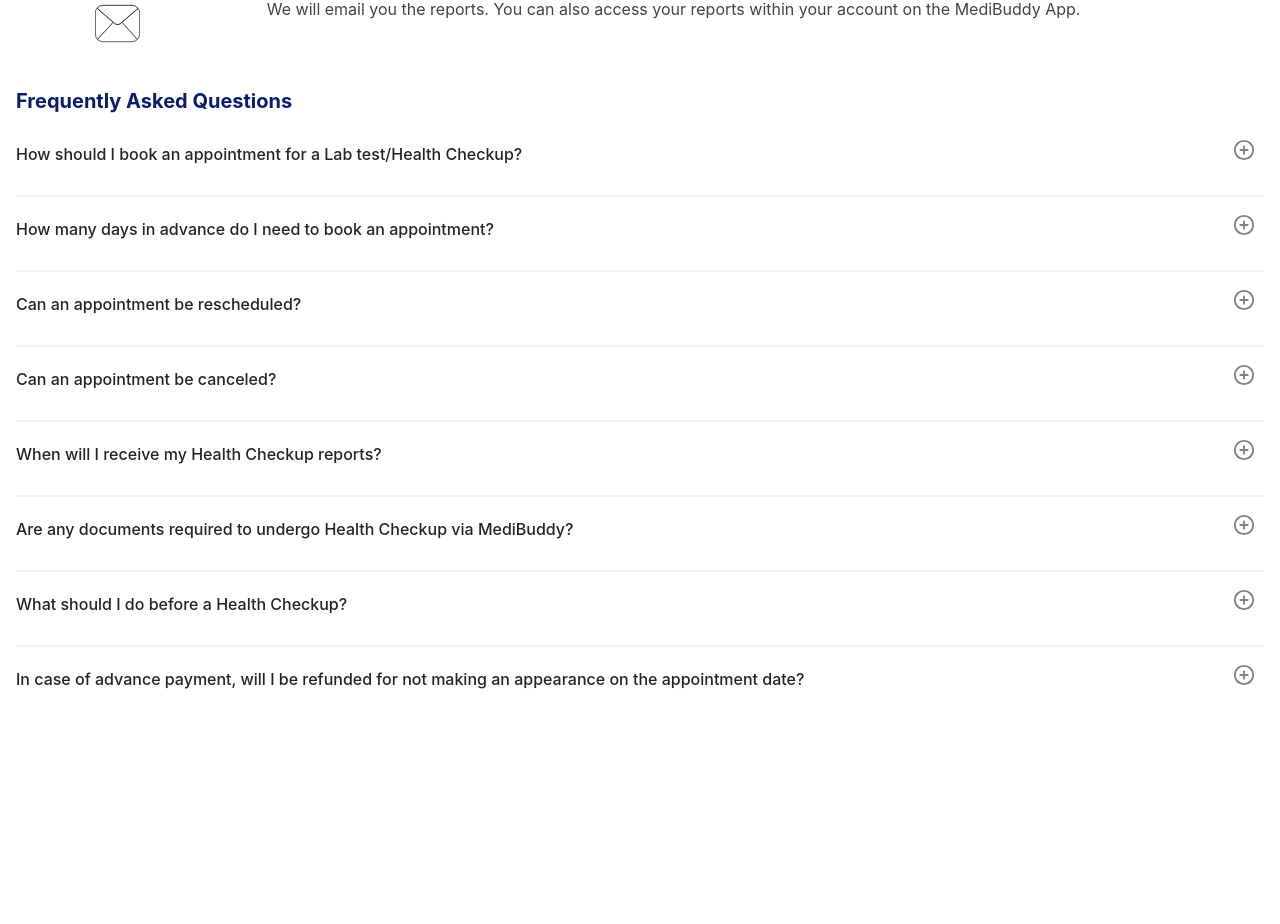
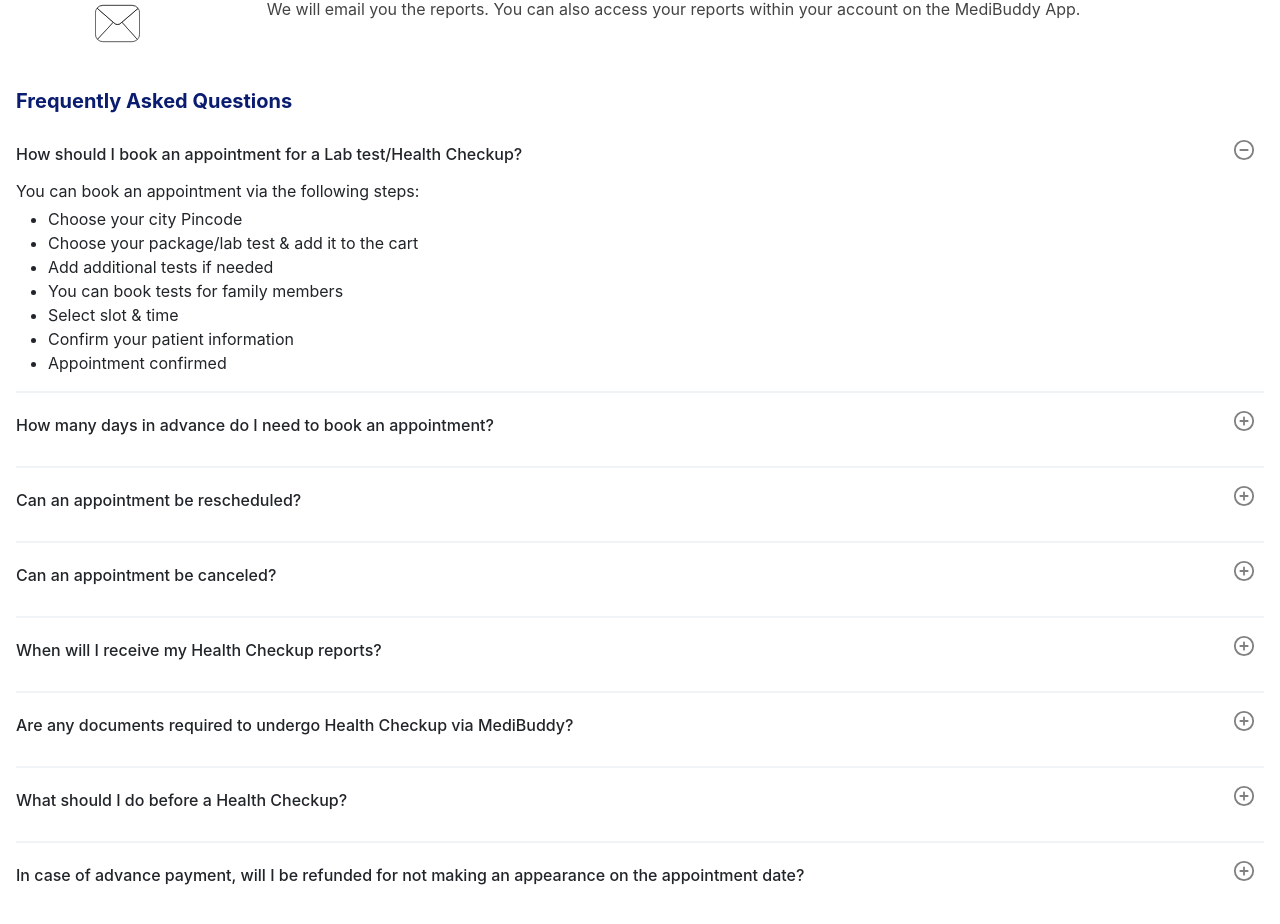
Before and after one commit to SAIMANIKESH/mediBuddy, a React (Create React App) app: page / in a window 1280 px wide. Shown: the part 3973-4897 px from the top of the page. Before the commit the page ends 4709 px from the top, so only its background shows below. Built offline with nearby package versions, Linux system fonts and the light colour scheme.

Commit message:
mediBuddy Assignment by Saimanikesh

```diff
--- a/src/components/Faqs/FaqItem/index.js
+++ b/src/components/Faqs/FaqItem/index.js
@@ -53,7 +53,7 @@ class FaqItem extends Component {
     const { faqDetails } = this.props;
     const { id } = faqDetails;
     if (id === 2) {
-      this.setState((prevState) => ({ isActive: !prevState.isActive }));
+      this.setState({ isActive: true });
     }
   };
 
```
